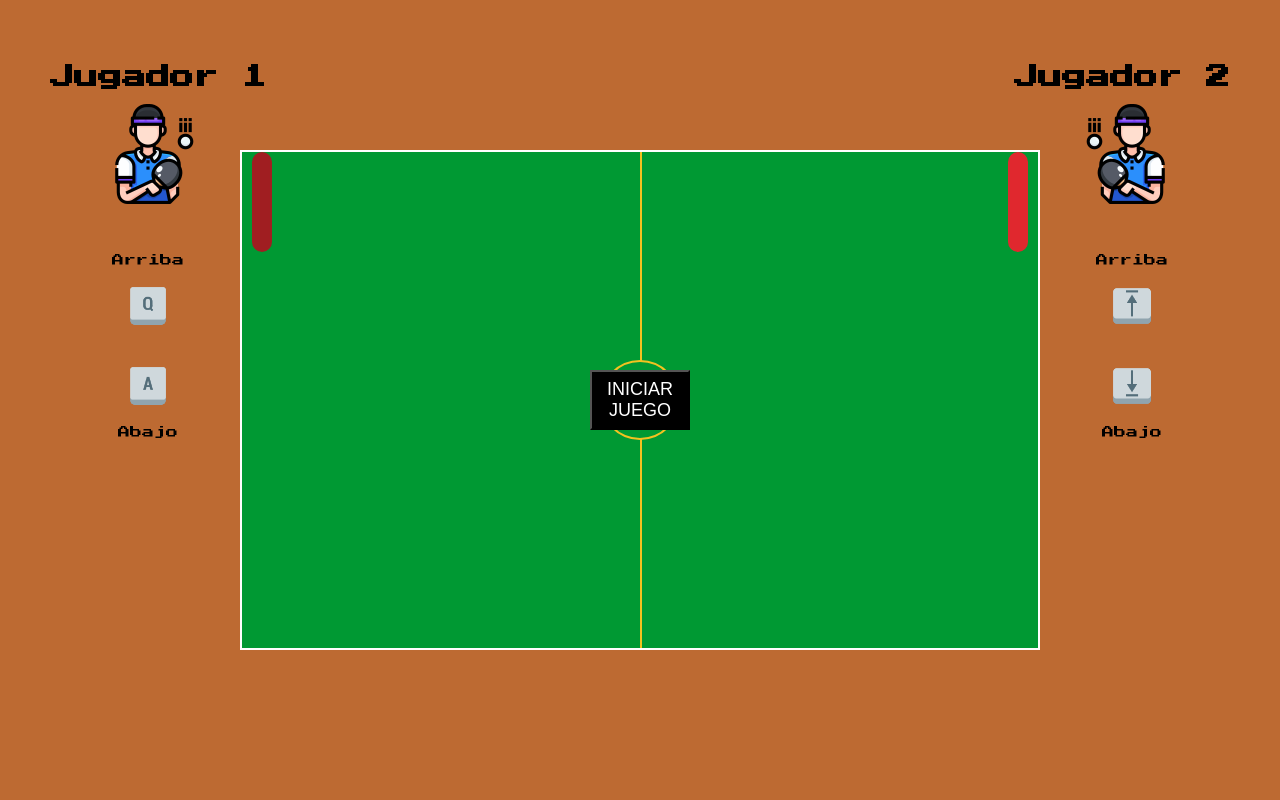
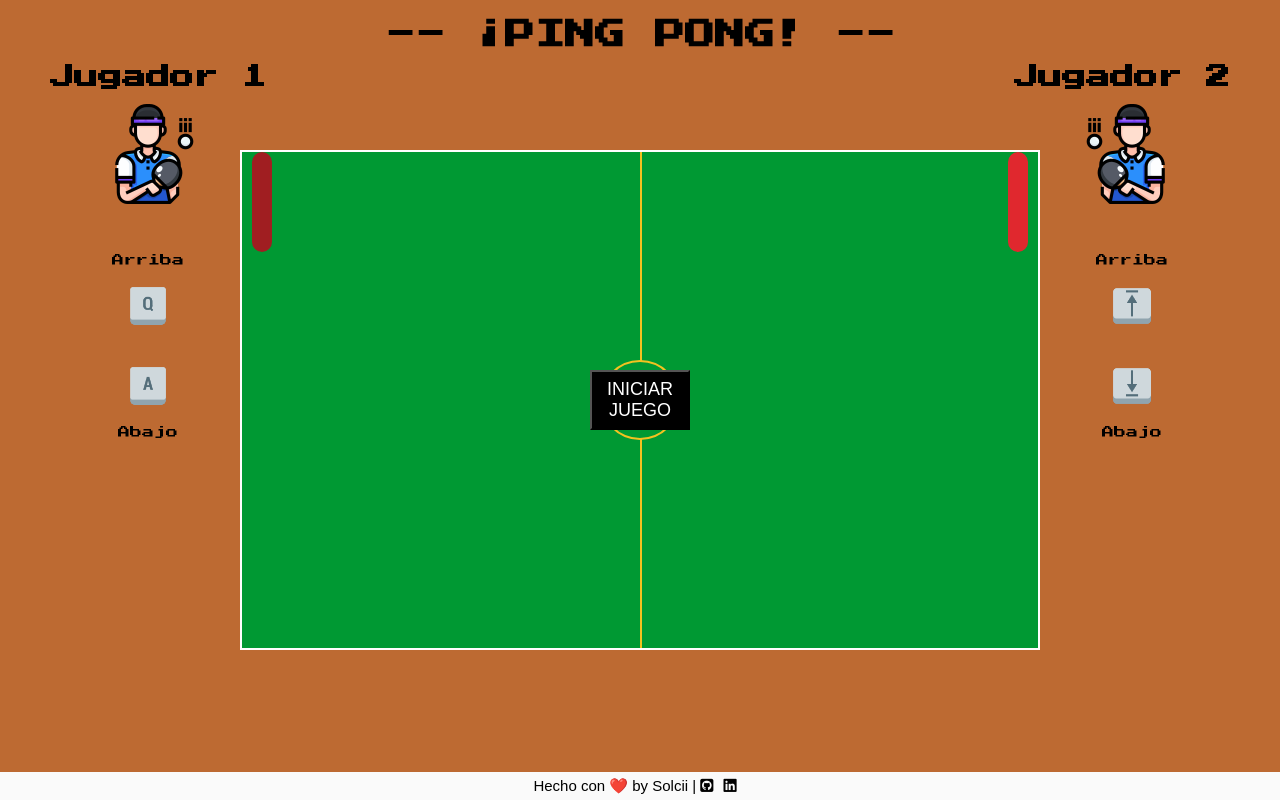
Before and after one commit to Solcii/Ping-Pong, a plain HTML site: page index.html in a window 1280 px wide. Drawn offline with Linux system fonts and the light colour scheme.

Commit message:
firma y ultimos detalles

```diff
--- a/css/style.css
+++ b/css/style.css
@@ -8,6 +8,12 @@ body {
     background-color: #BD6A32;
     margin-top: 10px;
     font-family: 'Press Start 2P', cursive;
+}
+
+.titulo {
+    text-align: center;
+    padding: 10px;
+    font-size: 30px;
 }
 
 .iniciar-juego {
@@ -21,6 +27,7 @@ body {
     color: #fff;
     padding: 5px 15px;
     z-index: 100;
+    cursor: pointer;
 }
 
 .jugador1 {
@@ -158,6 +165,25 @@ body {
     padding: 5px 10px;
 }
 
-.reinicio:hover {
+.reinicio:hover,
+.iniciar-juego:hover {
     background: rgb(39, 38, 38);
 }
+
+.firma {
+    position: absolute;
+    width: 100%;
+    bottom: 0;
+    left: 0;
+    text-align: center;
+    padding: 5px;
+    font-family: Arial, Helvetica, sans-serif;
+    font-size: 15px;
+    background: #fafafa;
+}
+
+.firma a {
+    text-decoration: none;
+    color: #000;
+    margin-right: 10px;
+}
--- a/index.html
+++ b/index.html
@@ -5,16 +5,18 @@
     <meta charset="UTF-8">
     <meta http-equiv="X-UA-Compatible" content="IE=edge">
     <meta name="viewport" content="width=device-width, initial-scale=1.0">
-    <title>Ping Pong! by Solcii</title>
+    <title>¡Ping Pong!</title>
     <link rel="preconnect" href="https://fonts.googleapis.com">
     <link rel="preconnect" href="https://fonts.gstatic.com" crossorigin>
     <link href="https://fonts.googleapis.com/css2?family=Press+Start+2P&display=swap" rel="stylesheet">
+    <script src="https://kit.fontawesome.com/0cebf067a0.js" crossorigin="anonymous"></script>
     <link rel="stylesheet" href="css/style.css">
     <link rel="shortcut icon" href="images/ping-pong.ico">
 
 </head>
 
 <body>
+    <h1 class="titulo">-- ¡PING PONG! --</h1>
     <div class="jugador1">
         <h2 class="jugador" id="jugador1">Jugador 1</h2>
         <img src="images/jugador-1.png" alt="Jugador 1">
@@ -53,7 +55,7 @@
             </div>
         </div>
     </div>
-
+    <p class="firma">Hecho con ❤️ by Solcii | <a href="https://github.com/Solcii"><i class="fab fa-github-square"></i></a><a href="https://www.linkedin.com/in/sol-micaela-potschka-506713130"><i class="fab fa-linkedin"></i></a></p>
 
 
     <script src="js/game.js" type="module"></script>
```
